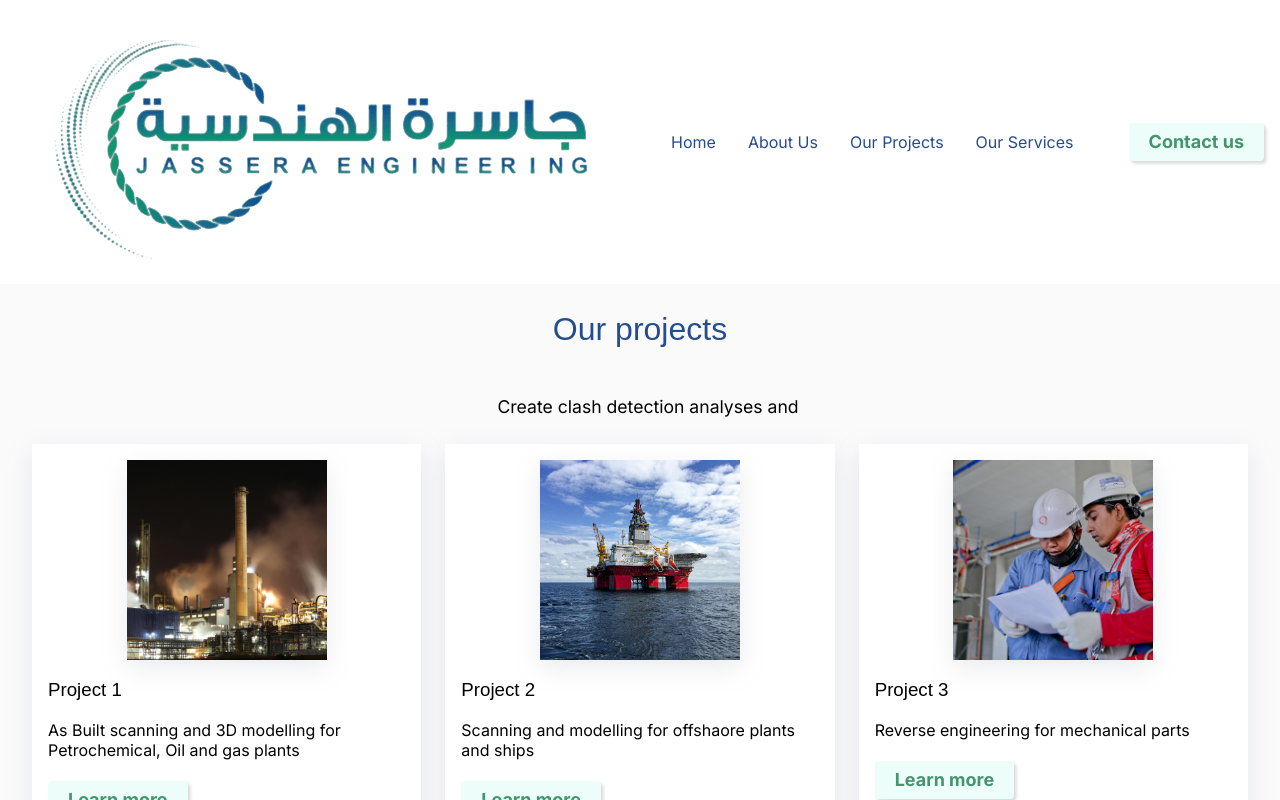
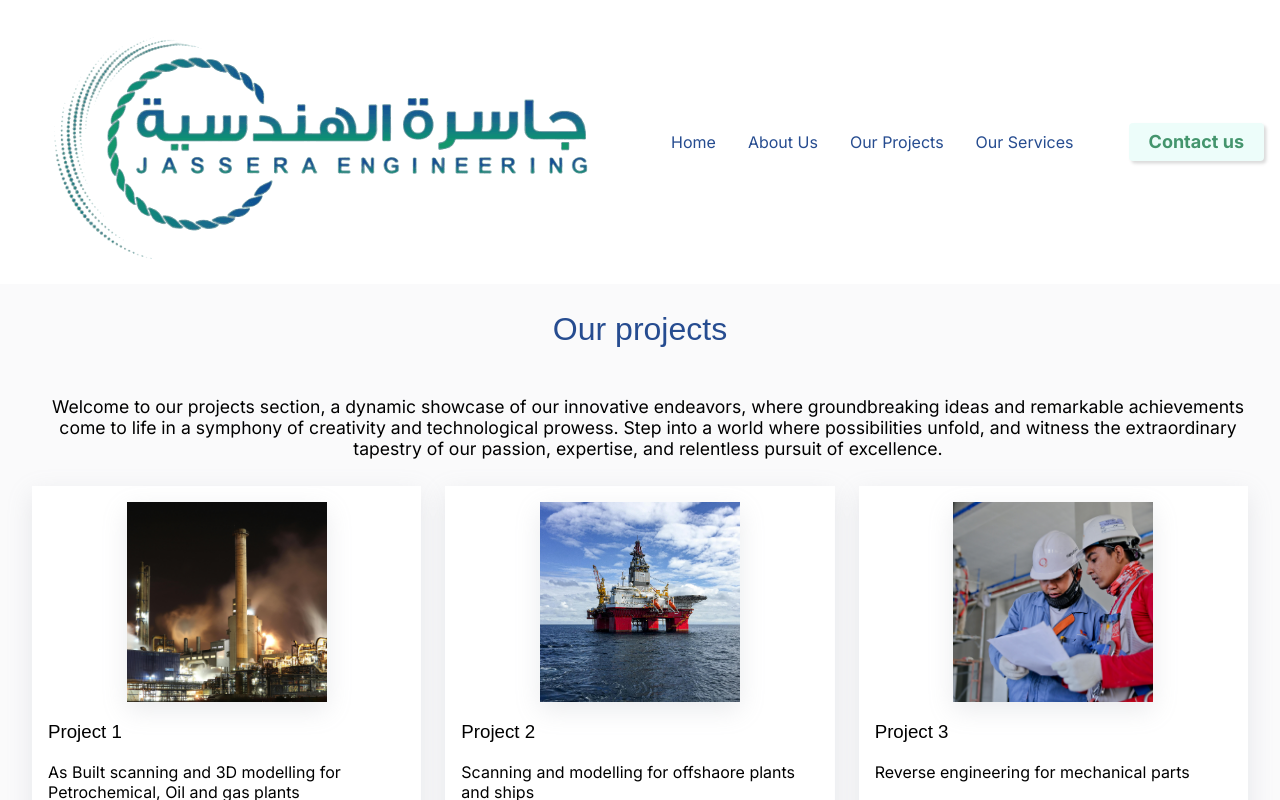
Before and after one commit to Farhanah-Mak/jaseera, a Next.js app: page /projects in a window 1280 px wide. Shown: the top 800 px of the page. Built offline with nearby package versions, Linux system fonts and the light colour scheme; a web font is replaced by a local one.

Commit message:
initial commit

```diff
--- a/components/AboutStyles.css
+++ b/components/AboutStyles.css
@@ -1,7 +1,5 @@
 .about{
-    overflow: hidden;
-    /* --circleDiameter: 300px;
-    --circles: calc(var(--circleDiameter) / 5) */
+
 }
 .about_container{
     padding: 1.7rem 2rem;
--- a/components/Footer.jsx
+++ b/components/Footer.jsx
@@ -25,7 +25,9 @@ const Footer = () => {
           {/* <button className="footer_button" type="button">
             Get in touch
           </button> */}
-          <Button title="Get in touch" styles="footer_button" />
+          <Link href="/contact">
+            <Button title="Get in touch" styles="footer_button" />
+          </Link>
         </div>
         <ul className="footerlists">
           {NAV_LINKS.map((link) => (
--- a/components/Navbar.jsx
+++ b/components/Navbar.jsx
@@ -19,7 +19,7 @@ const Navbar = () => {
     if (width <= 576) return 90;
     if (width <= 768) return 100;
     if (width <= 992) return 130;
-    if (width <= 1200) return 150;
+    if (width <= 1200) return 140;
     return 150;
   };
 
--- a/components/Projects.jsx
+++ b/components/Projects.jsx
@@ -12,7 +12,12 @@ const Projects = () => {
             Our projects
           </h1>
           <p className="projects_text">
-            Create clash detection analyses and
+            Welcome to our projects section, a dynamic showcase of our
+            innovative endeavors, where groundbreaking ideas and remarkable
+            achievements come to life in a symphony of creativity and
+            technological prowess. Step into a world where possibilities unfold,
+            and witness the extraordinary tapestry of our passion, expertise,
+            and relentless pursuit of excellence.
           </p>
         </div>
         <div className="projects_bottom">
@@ -28,7 +33,8 @@ const Projects = () => {
                 Project 1
               </h3>
               <p className="projects_tile_text">
-                As Built scanning and 3D modelling for Petrochemical, Oil and gas plants
+                As Built scanning and 3D modelling for Petrochemical, Oil and
+                gas plants
               </p>
               <Button title="Learn more" styles="projects_button" />
             </div>
--- a/components/ProjectsStyles.css
+++ b/components/ProjectsStyles.css
@@ -17,9 +17,10 @@
     color: var(--primary-color-blue);
 }
 .projects_text{
-    font-size: clamp(.8rem, 10vw, 1.1rem);
+    font-size: clamp(.8rem, 2.5vw, 1.1rem);
     margin-bottom: 1.7rem;
     padding-left: 1rem;
+    text-align: center;
 }
 .projects_tiles{
     display: grid;
--- a/components/Software.jsx
+++ b/components/Software.jsx
@@ -8,7 +8,7 @@ const Software = () => {
       <section className="software_container">
         <h1 className={`${aldrich.className} + software_title`}>Softwares</h1>
         <div className="software_logo_wrapper">
-          <Image src="/software1.png" height={58} width={192} alt="logo" />
+          <Image src="/software1.png" height={58} width={192} alt="logo" className="software_logo"/>
           <Image src="/software2.png" height={90} width={207} alt="logo" />
           <Image src="/software3.png" height={35} width={228} alt="logo" />
           <Image src="/software4.png" height={26} width={220} alt="logo" />
```
Also changed, not shown: components/SoftwareStyles.css (+12 -2 lines), app/globals.css (line endings or trailing spaces), public/blurry-gradient-haikei.svg (added).
